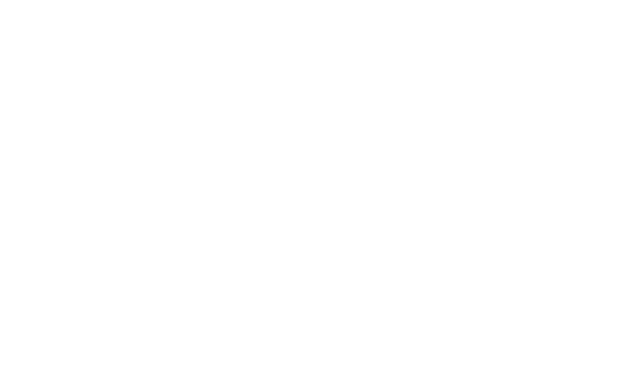
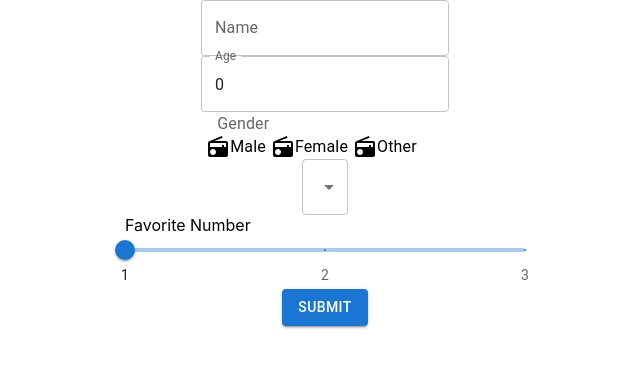
Before and after one commit to eduveliz/Cypress-Examples-Integration, a React (Create React App) app: page /panel/forms in a window 1280 px wide. Before the commit this address had no page. Shown: the top 368 px of the page, without its empty margins (315-955 px from the left). Built offline with nearby package versions, Linux system fonts and the light colour scheme.

Commit message:
component example created

```diff
--- a/src/index.js
+++ b/src/index.js
@@ -6,6 +6,7 @@
 import {BrowserRouter, Route, Routes} from "react-router-dom";
 import Panel from "./pages/Panel/Panel";
 import Norris from "./pages/Panel/components/chuck/Norris";
+import Forms from "./pages/Panel/components/forms/Forms";
 
 const root = ReactDOM.createRoot(document.getElementById('root'));
 root.render(
@@ -14,6 +15,7 @@
             <Route path="/" element={<SignInSide/>}/>
             <Route path="/panel" element={<Panel/>}/>
             <Route path="/panel/norris" element={<Norris/>}/>
+            <Route path="/panel/forms" element={<Forms/>}/>
         </Routes>
     </BrowserRouter>
 );
--- a/src/pages/Panel/Panel.js
+++ b/src/pages/Panel/Panel.js
@@ -34,7 +34,9 @@
                 </Card>
 
                 <Card sx={{minWidth: 300}}>
-                    <CardActionArea>
+                    <CardActionArea onClick={() => {
+                        navigate('forms')
+                    }}>
                         <CardMedia
                             component="img"
                             height="140"
--- /dev/null
+++ b/src/pages/Panel/components/forms/Forms.js
@@ -0,0 +1,140 @@
+import React, {useState} from "react";
+import Grid from "@mui/material/Grid";
+import {FormControl, FormControlLabel, FormLabel, MenuItem, RadioGroup, Select, Slider, TextField} from "@mui/material";
+import Button from "@mui/material/Button";
+import {Radio} from "@mui/icons-material";
+
+const defaultValues = {
+    name: "",
+    age: 0,
+    gender: "",
+    os: "",
+    favoriteNumber: 0,
+};
+const Form = () => {
+    const [formValues, setFormValues] = useState(defaultValues);
+    const handleInputChange = (e) => {
+        const {name, value} = e.target;
+        setFormValues({
+            ...formValues,
+            [name]: value,
+        });
+    };
+    const handleSliderChange = (name) => (e, value) => {
+        setFormValues({
+            ...formValues,
+            [name]: value,
+        });
+    };
+    const handleSubmit = (event) => {
+        event.preventDefault();
+        console.log(formValues);
+    };
+    return (
+        <form onSubmit={handleSubmit}>
+            <Grid container alignItems="center" justify="center" direction="column">
+                <Grid item>
+                    <TextField
+                        id="name-input"
+                        name="name"
+                        label="Name"
+                        type="text"
+                        value={formValues.name}
+                        onChange={handleInputChange}
+                    />
+                </Grid>
+                <Grid item>
+                    <TextField
+                        id="age-input"
+                        name="age"
+                        label="Age"
+                        type="number"
+                        value={formValues.age}
+                        onChange={handleInputChange}
+                    />
+                </Grid>
+                <Grid item>
+                    <FormControl>
+                        <FormLabel>Gender</FormLabel>
+                        <RadioGroup
+                            name="gender"
+                            value={formValues.gender}
+                            onChange={handleInputChange}
+                            row
+                        >
+                            <FormControlLabel
+                                key="male"
+                                value="male"
+                                control={<Radio size="small"/>}
+                                label="Male"
+                            />
+                            <FormControlLabel
+                                key="female"
+                                value="female"
+                                control={<Radio size="small"/>}
+                                label="Female"
+                            />
+                            <FormControlLabel
+                                key="other"
+                                value="other"
+                                control={<Radio size="small"/>}
+                                label="Other"
+                            />
+                        </RadioGroup>
+                    </FormControl>
+                </Grid>
+                <Grid item>
+                    <FormControl>
+                        <Select
+                            name="os"
+                            value={formValues.os}
+                            onChange={handleInputChange}
+                        >
+                            <MenuItem key="mac" value="mac">
+                                Mac
+                            </MenuItem>
+                            <MenuItem key="windows" value="windows">
+                                Windows
+                            </MenuItem>
+                            <MenuItem key="linux " value="linux">
+                                Linux
+                            </MenuItem>
+                        </Select>
+                    </FormControl>
+                </Grid>
+                <Grid item>
+                    <div style={{width: "400px"}}>
+                        Favorite Number
+                        <Slider
+                            value={formValues.favoriteNumber}
+                            onChange={handleSliderChange("favoriteNumber")}
+                            defaultValue={1}
+                            step={1}
+                            min={1}
+                            max={3}
+                            marks={[
+                                {
+                                    value: 1,
+                                    label: "1",
+                                },
+                                {
+                                    value: 2,
+                                    label: "2",
+                                },
+                                {
+                                    value: 3,
+                                    label: "3",
+                                },
+                            ]}
+                            valueLabelDisplay="off"
+                        />
+                    </div>
+                </Grid>
+                <Button variant="contained" color="primary" type="submit">
+                    Submit
+                </Button>
+            </Grid>
+        </form>
+    );
+};
+export default Form;
```
